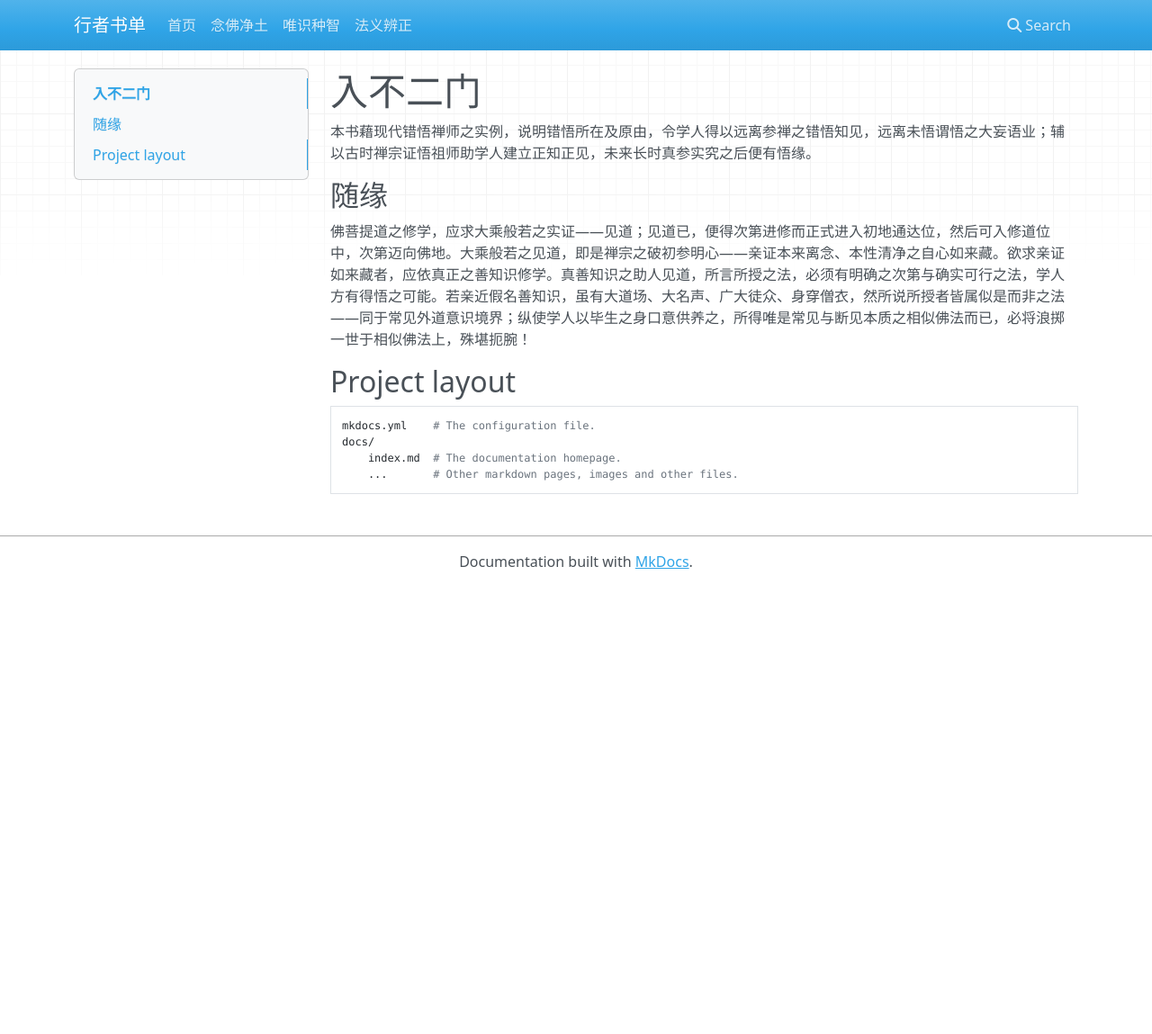
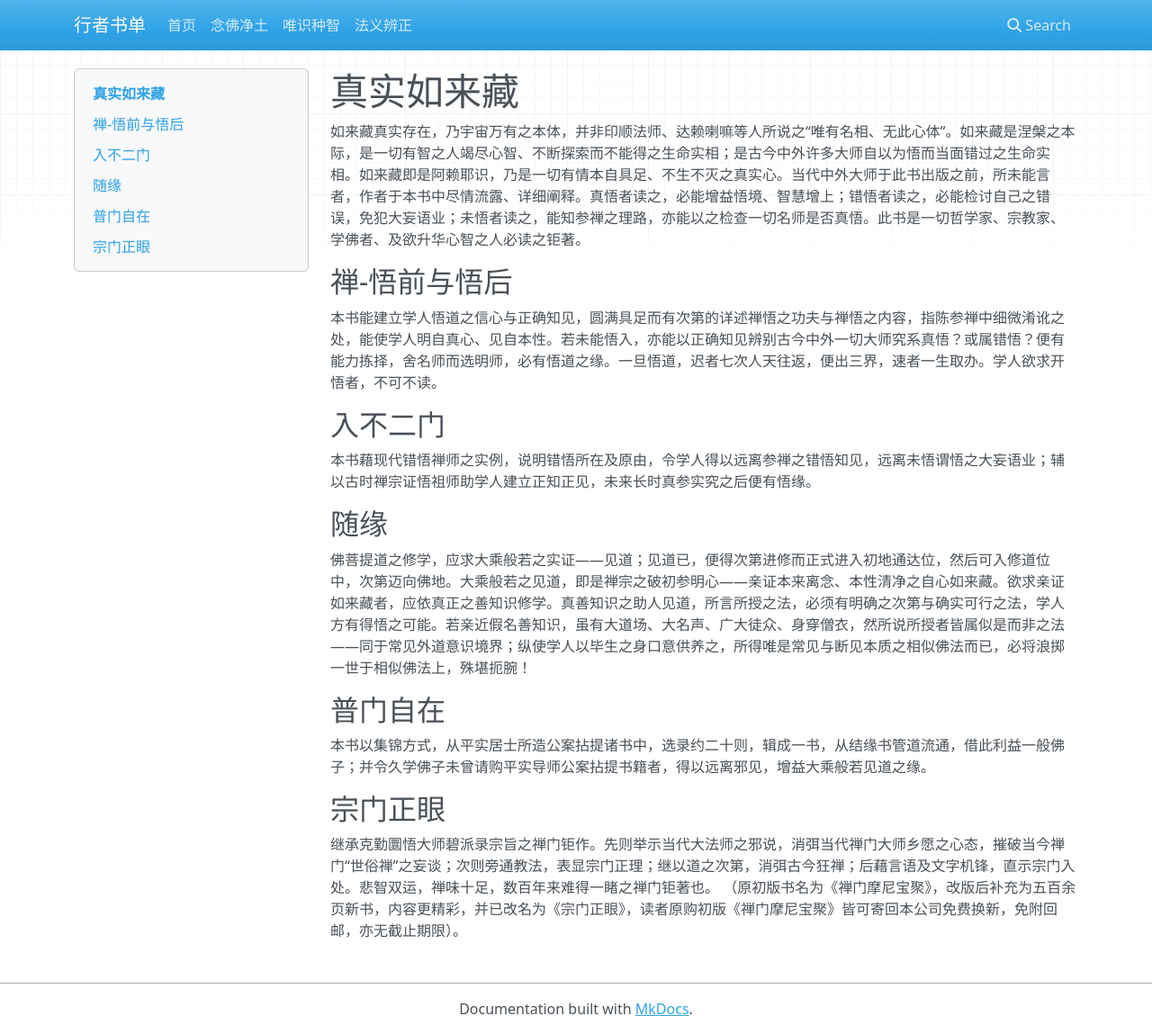
Before and after one commit to treemp3/fofabook, an MkDocs documentation site: the page built from docs/bore.md, in a window 1280 px wide and 1149 px high. Shown: the whole window at 90% size. Built offline with MkDocs 1.6.1, drawn with Linux system fonts in a browser that asks for light colours; nearby versions of some CDN libraries.

Commit message:
增加条目

```diff
--- a/docs/bore.md
+++ b/docs/bore.md
@@ -1,4 +1,12 @@
-# 入不二门
+# 真实如来藏
+
+如来藏真实存在，乃宇宙万有之本体，并非印顺法师、达赖喇嘛等人所说之“唯有名相、无此心体”。如来藏是涅槃之本际，是一切有智之人竭尽心智、不断探索而不能得之生命实相；是古今中外许多大师自以为悟而当面错过之生命实相。如来藏即是阿赖耶识，乃是一切有情本自具足、不生不灭之真实心。当代中外大师于此书出版之前，所未能言者，作者于本书中尽情流露、详细阐释。真悟者读之，必能增益悟境、智慧增上；错悟者读之，必能检讨自己之错误，免犯大妄语业；未悟者读之，能知参禅之理路，亦能以之检查一切名师是否真悟。此书是一切哲学家、宗教家、学佛者、及欲升华心智之人必读之钜著。
+
+## 禅-悟前与悟后
+
+本书能建立学人悟道之信心与正确知见，圆满具足而有次第的详述禅悟之功夫与禅悟之内容，指陈参禅中细微淆讹之处，能使学人明自真心、见自本性。若未能悟入，亦能以正确知见辨别古今中外一切大师究系真悟？或属错悟？便有能力拣择，舍名师而选明师，必有悟道之缘。一旦悟道，迟者七次人天往返，便出三界，速者一生取办。学人欲求开悟者，不可不读。
+
+## 入不二门
 
 本书藉现代错悟禅师之实例，说明错悟所在及原由，令学人得以远离参禅之错悟知见，远离未悟谓悟之大妄语业；辅以古时禅宗证悟祖师助学人建立正知正见，未来长时真参实究之后便有悟缘。
 
@@ -6,9 +14,10 @@
 
 佛菩提道之修学，应求大乘般若之实证——见道；见道已，便得次第进修而正式进入初地通达位，然后可入修道位中，次第迈向佛地。大乘般若之见道，即是禅宗之破初参明心——亲证本来离念、本性清净之自心如来藏。欲求亲证如来藏者，应依真正之善知识修学。真善知识之助人见道，所言所授之法，必须有明确之次第与确实可行之法，学人方有得悟之可能。若亲近假名善知识，虽有大道场、大名声、广大徒众、身穿僧衣，然所说所授者皆属似是而非之法——同于常见外道意识境界；纵使学人以毕生之身口意供养之，所得唯是常见与断见本质之相似佛法而已，必将浪掷一世于相似佛法上，殊堪扼腕！
 
-## Project layout
+## 普门自在
 
-    mkdocs.yml    # The configuration file.
-    docs/
-        index.md  # The documentation homepage.
-        ...       # Other markdown pages, images and other files.
+本书以集锦方式，从平实居士所造公案拈提诸书中，选录约二十则，辑成一书，从结缘书管道流通，借此利益一般佛子；并令久学佛子未曾请购平实导师公案拈提书籍者，得以远离邪见，增益大乘般若见道之缘。
+
+## 宗门正眼
+
+继承克勤圜悟大师碧派录宗旨之禅门钜作。先则举示当代大法师之邪说，消弭当代禅门大师乡愿之心态，摧破当今禅门“世俗禅”之妄谈；次则旁通教法，表显宗门正理；继以道之次第，消弭古今狂禅；后藉言语及文字机锋，直示宗门入处。悲智双运，禅味十足，数百年来难得一睹之禅门钜著也。 （原初版书名为《禅门摩尼宝聚》，改版后补充为五百余页新书，内容更精彩，并已改名为《宗门正眼》，读者原购初版《禅门摩尼宝聚》皆可寄回本公司免费换新，免附回邮，亦无截止期限）。
```
Also changed, not shown: docs/mizong.md (added, +17 -0 lines), docs/nianfo.md (+4 -0 lines).
